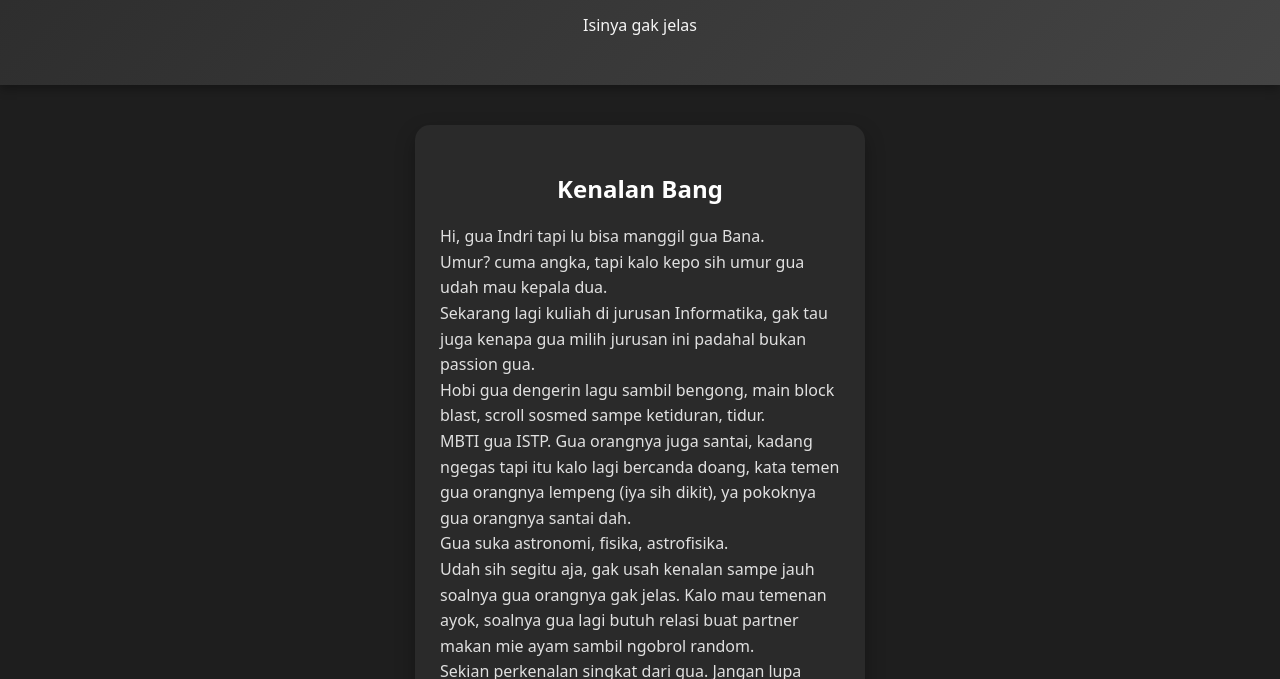
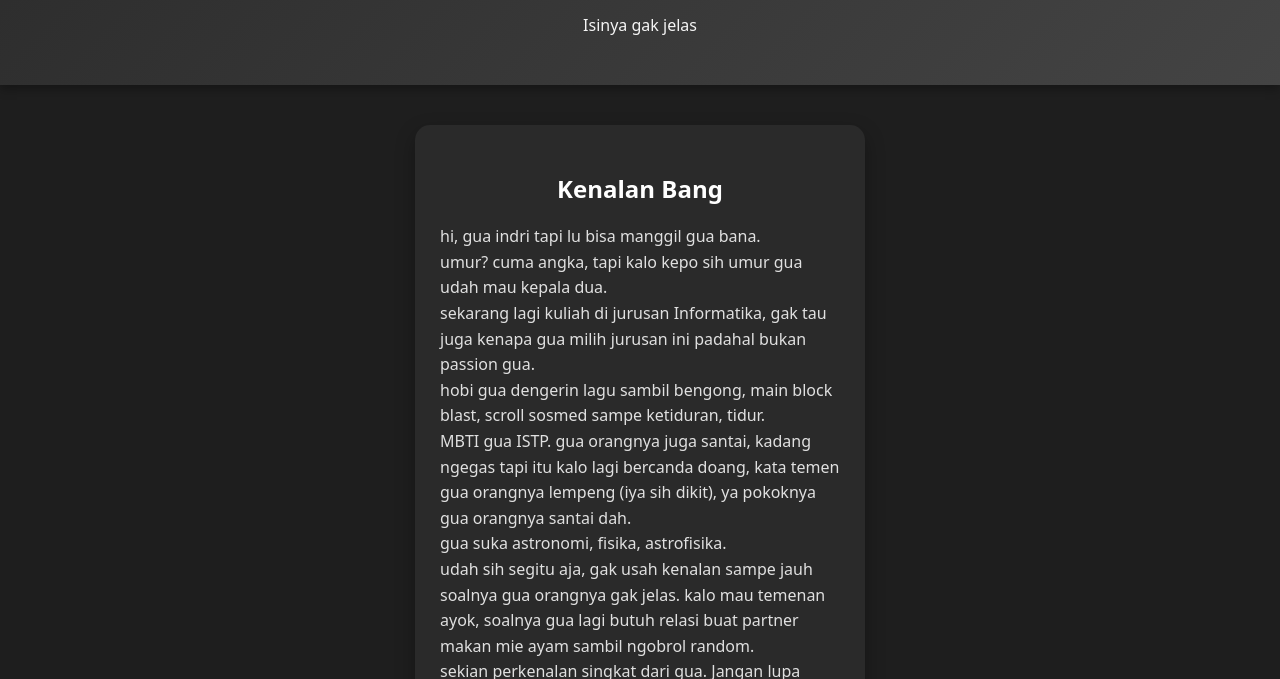
Before and after one commit to ciifuy/buffering, a plain HTML site: page biodata.html in a window 1280 px wide. Shown: the part 121-800 px from the top of the page. Drawn offline with Linux system fonts and the light colour scheme.

Commit message:
Add files via upload

```diff
--- a/biodata.html
+++ b/biodata.html
@@ -16,14 +16,14 @@
             <h2>Kenalan Bang</h2>
             <ul style="list-style: none; padding: 0;">
                 <li>
-                    Hi, gua Indri tapi lu bisa manggil gua Bana.<br>
-                    Umur? cuma angka, tapi kalo kepo sih umur gua udah mau kepala dua.<br>
-                    Sekarang lagi kuliah di jurusan Informatika, gak tau juga kenapa gua milih jurusan ini padahal bukan passion gua.<br>
-                    Hobi gua dengerin lagu sambil bengong, main block blast, scroll sosmed sampe ketiduran, tidur.<br>
-                    MBTI gua ISTP. Gua orangnya juga santai, kadang ngegas tapi itu kalo lagi bercanda doang, kata temen gua orangnya lempeng (iya sih dikit), ya pokoknya gua orangnya santai dah.<br>
-                    Gua suka astronomi, fisika, astrofisika.<br>
-                    Udah sih segitu aja, gak usah kenalan sampe jauh soalnya gua orangnya gak jelas. Kalo mau temenan ayok, soalnya gua lagi butuh relasi buat partner makan mie ayam sambil ngobrol random.<br>
-                    Sekian perkenalan singkat dari gua. Jangan lupa senyum atau seenggaknya angkat alis satu aja juga udah cukup.
+                    hi, gua indri tapi lu bisa manggil gua bana.<br>
+                    umur? cuma angka, tapi kalo kepo sih umur gua udah mau kepala dua.<br>
+                    sekarang lagi kuliah di jurusan Informatika, gak tau juga kenapa gua milih jurusan ini padahal bukan passion gua.<br>
+                    hobi gua dengerin lagu sambil bengong, main block blast, scroll sosmed sampe ketiduran, tidur.<br>
+                    MBTI gua ISTP. gua orangnya juga santai, kadang ngegas tapi itu kalo lagi bercanda doang, kata temen gua orangnya lempeng (iya sih dikit), ya pokoknya gua orangnya santai dah.<br>
+                    gua suka astronomi, fisika, astrofisika.<br>
+                    udah sih segitu aja, gak usah kenalan sampe jauh soalnya gua orangnya gak jelas. kalo mau temenan ayok, soalnya gua lagi butuh relasi buat partner makan mie ayam sambil ngobrol random.<br>
+                    sekian perkenalan singkat dari gua. Jangan lupa senyum atau seenggaknya angkat alis satu aja juga udah cukup.
                 </li>
             </ul>
             <a href="index.html" id="btnnihpencet">Balik lewat sini</a>
```
